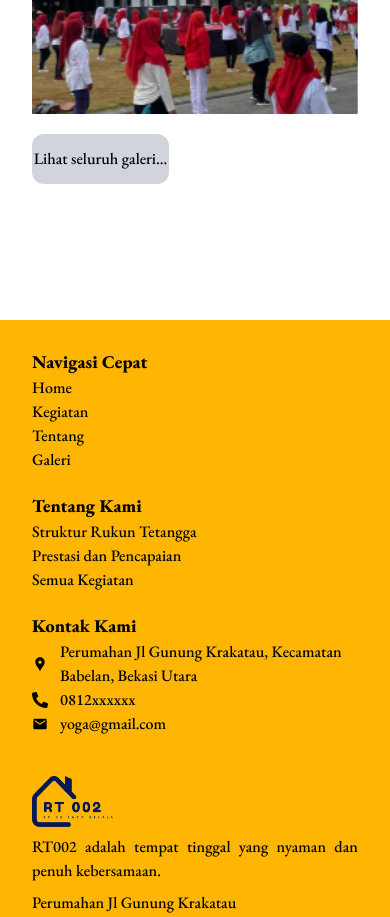
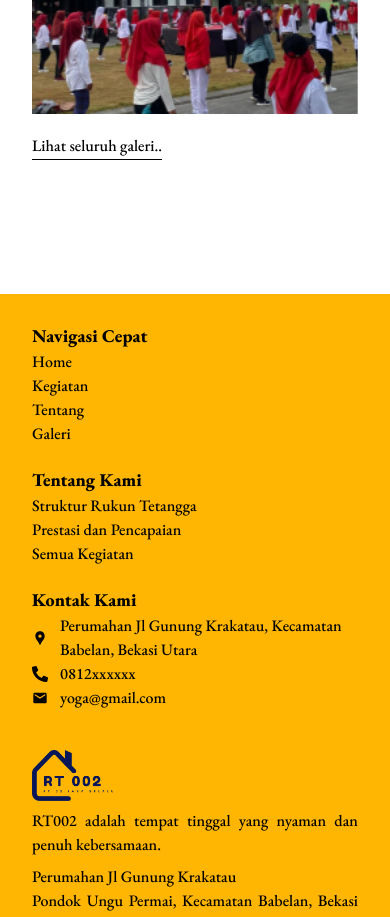
Before and after one commit to myogaazwar/RT-002, a React (Vite) app: page / in a window 390 px wide. Shown: the part 2860-3777 px from the top of the page. Built offline with nearby package versions, Linux system fonts and the light colour scheme.

Commit message:
change: text "lihat seluruh galeri"

```diff
--- a/src/components/galeri/Galeri.jsx
+++ b/src/components/galeri/Galeri.jsx
@@ -16,7 +16,9 @@ const Galeri = () => {
       id={'galeri'}
       className='h-full px-8 py-2 mt-20  eb-garamond-medium max-w-desktop mx-auto'
     >
-      <h2 className='mb-5 text-center text-2xl md:text-3xl '>GALERI</h2>
+      <h2 className='mb-5 text-center text-2xl md:text-3xl text-black dark:text-white '>
+        GALERI
+      </h2>
       <Swiper
         navigation={true}
         modules={[Navigation]}
@@ -41,13 +43,9 @@ const Galeri = () => {
       </Swiper>
 
       <Link to={'/galeri'}>
-        <Button
-          classname={
-            'bg-gray-300 mt-5 w-60 hover:scale-105 hover:bg-gray-300  '
-          }
-        >
-          Lihat seluruh galeri...
-        </Button>
+        <div className='w-52 text-black dark:text-white text-left mt-5 eb-garamond-medium underline underline-offset-8 hover:scale-105 '>
+          Lihat seluruh galeri..
+        </div>
       </Link>
     </section>
   );
```
